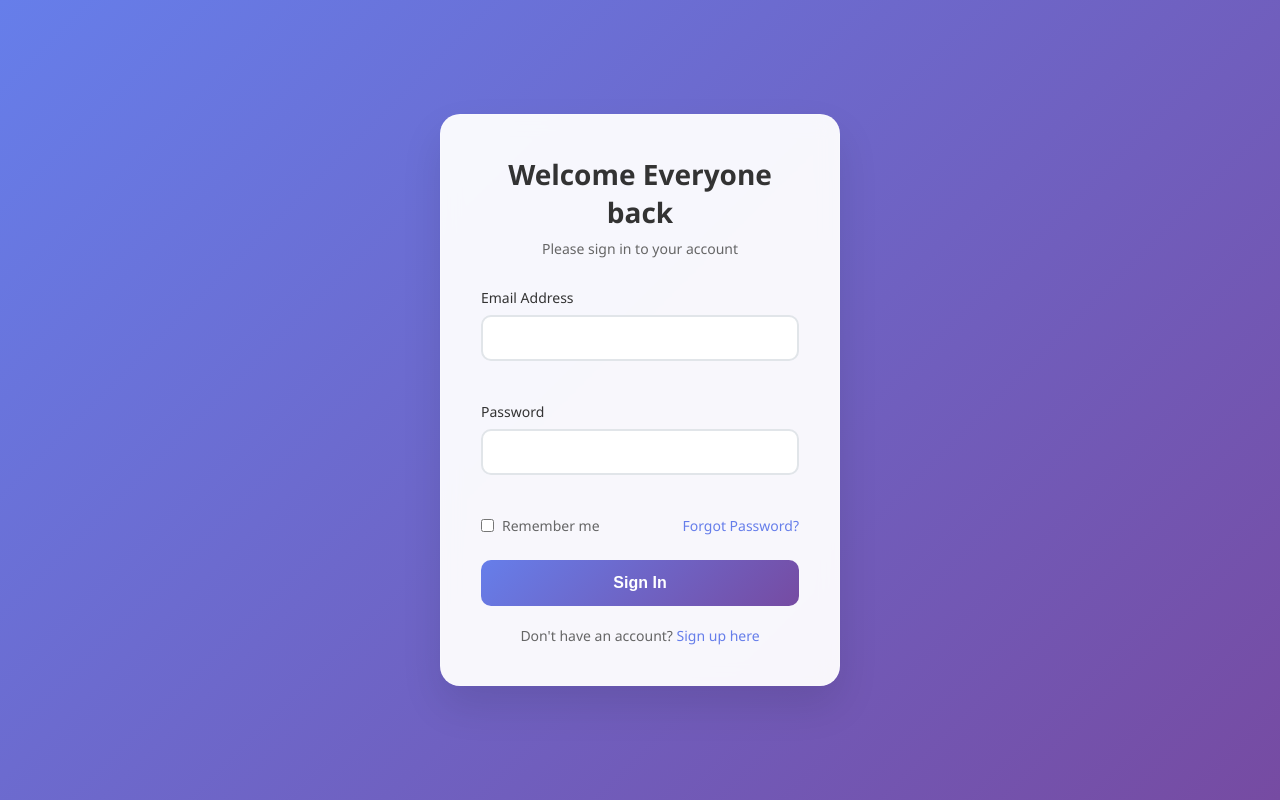
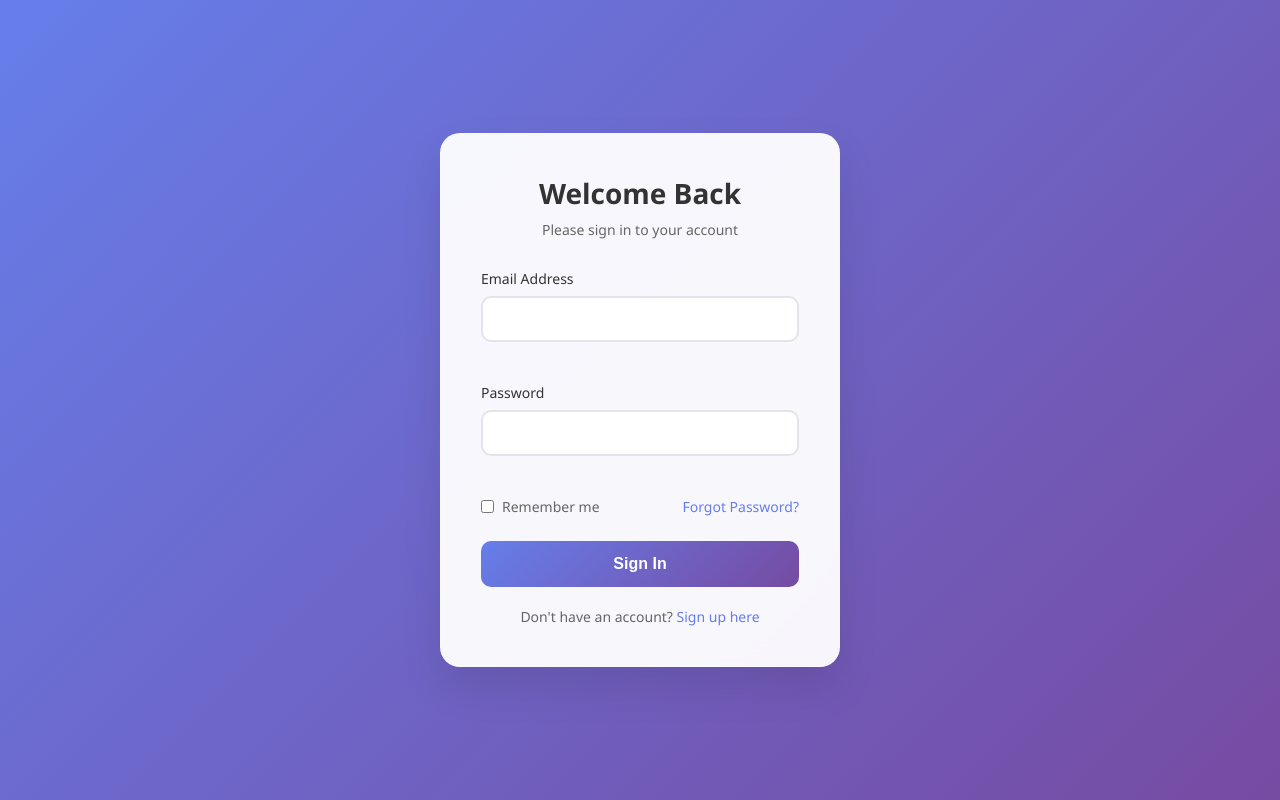
Before and after one commit to Vidyashree-H-Shetty/Demo-project, a plain HTML site: page index.html in a window 1280 px wide. Drawn offline with Linux system fonts and the light colour scheme.

Commit message:
v3 batch changes made

```diff
--- a/index.html
+++ b/index.html
@@ -12,7 +12,7 @@
     <div class="login-container">
         <div class="login-box">
             <div class="login-header">
-                <h1>Welcome Everyone back</h1>
+                <h1>Welcome Back</h1>
                 <p>Please sign in to your account</p>
             </div>
 
```
